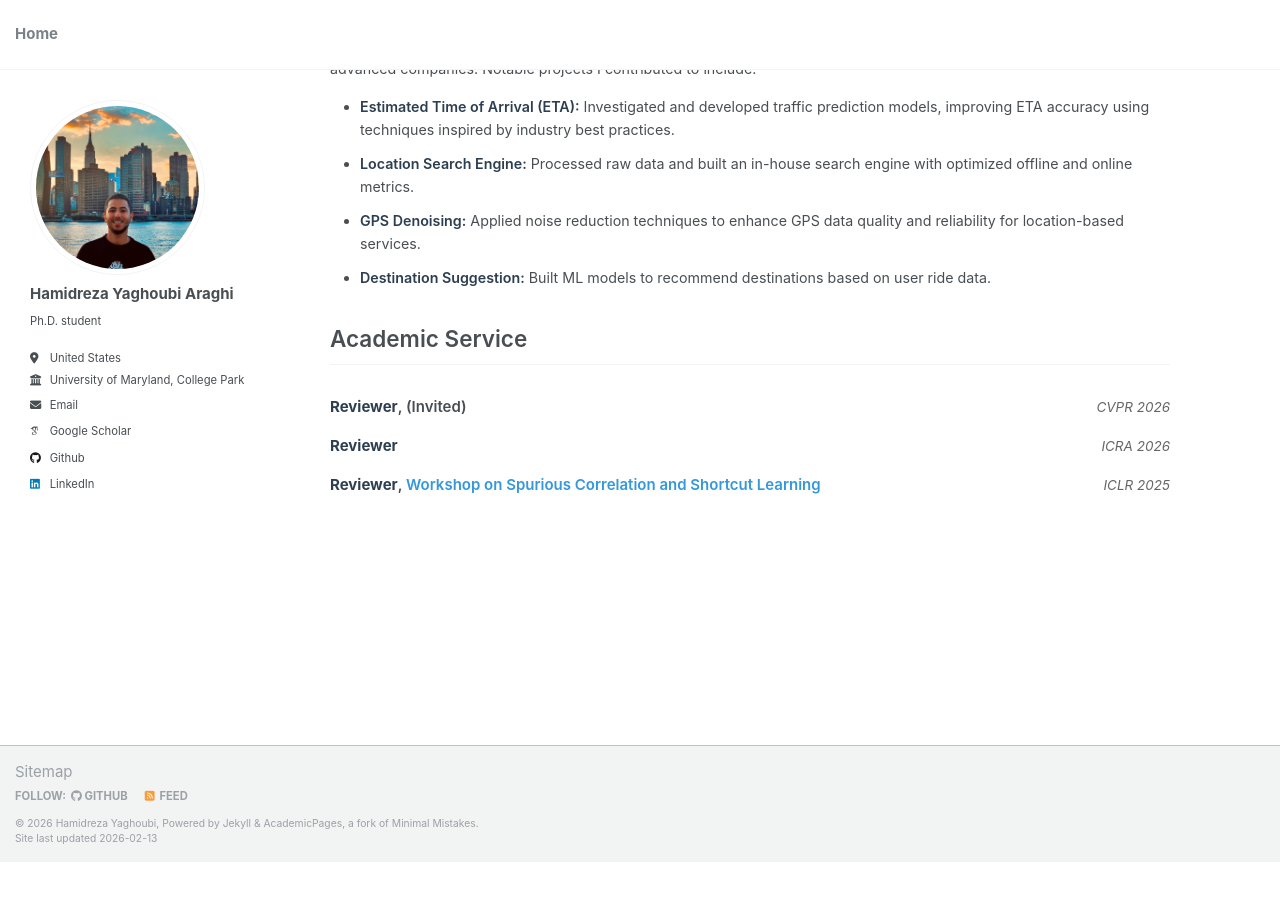
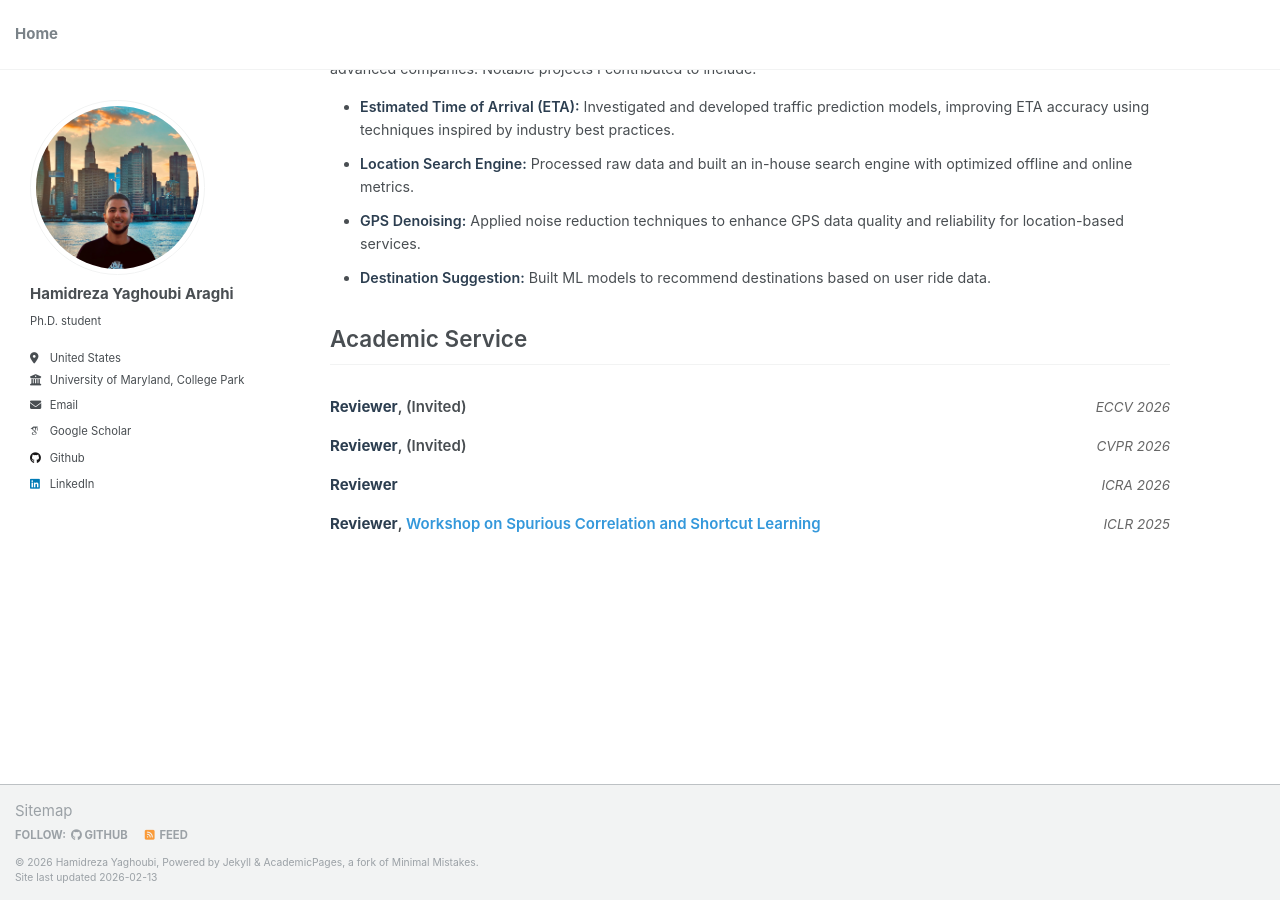
Before and after one commit to HamidrezaYaghoubi/HamidrezaYaghoubi.github.io, a Jekyll site: the page built from _pages/about.md, in a window 1280 px wide and 900 px high, scrolled down 982 px. Built offline with Jekyll 4.4.1, drawn with Linux system fonts in a browser that asks for light colours; some web fonts are replaced; before the commit the page ends 1843 px from its top, so only the background shows below that.

Commit message:
modified the about page

```diff
--- a/_pages/about.md
+++ b/_pages/about.md
@@ -93,6 +93,10 @@ I'm a second year Ph.D. student in Computer Engineering at the University of Mar
 <div class="academic-service">
 <div class="service-item">
   <div class="title"><strong>Reviewer</strong>, (Invited)</div>
+  <div class="details">ECCV 2026</div>
+</div>
+<div class="service-item">
+  <div class="title"><strong>Reviewer</strong>, (Invited)</div>
   <div class="details">CVPR 2026</div>
 </div>
 
```
